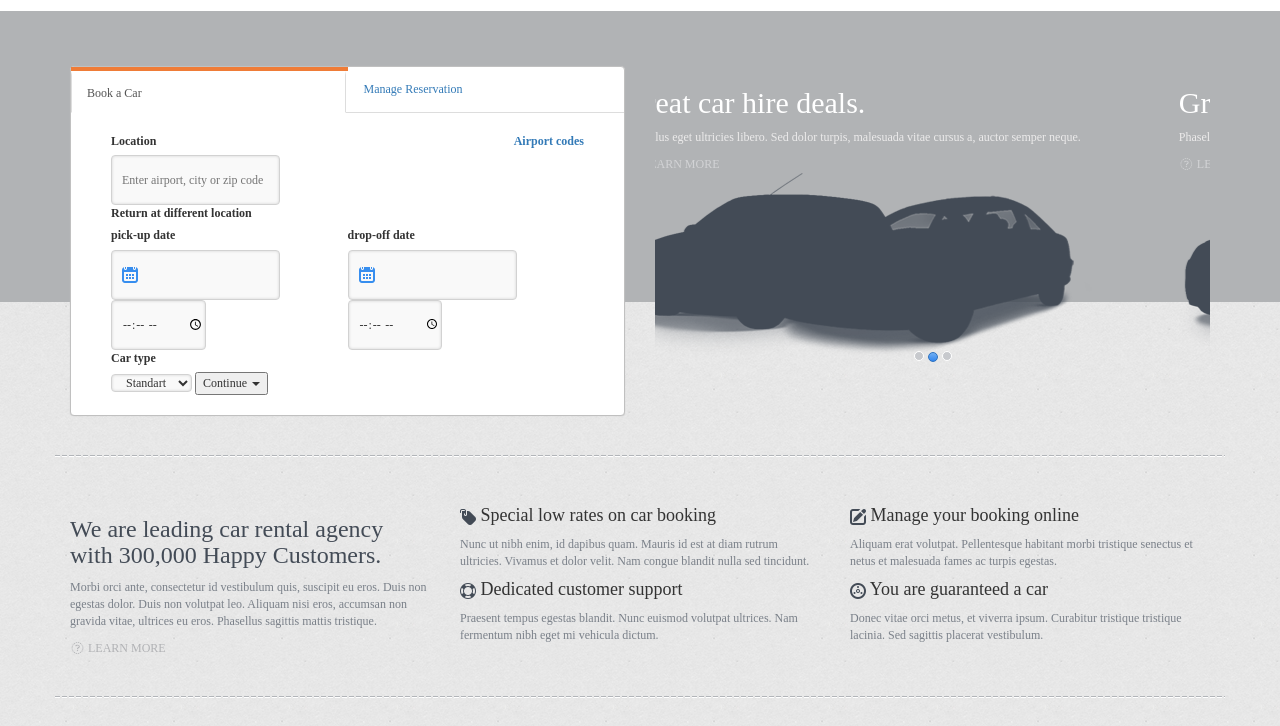
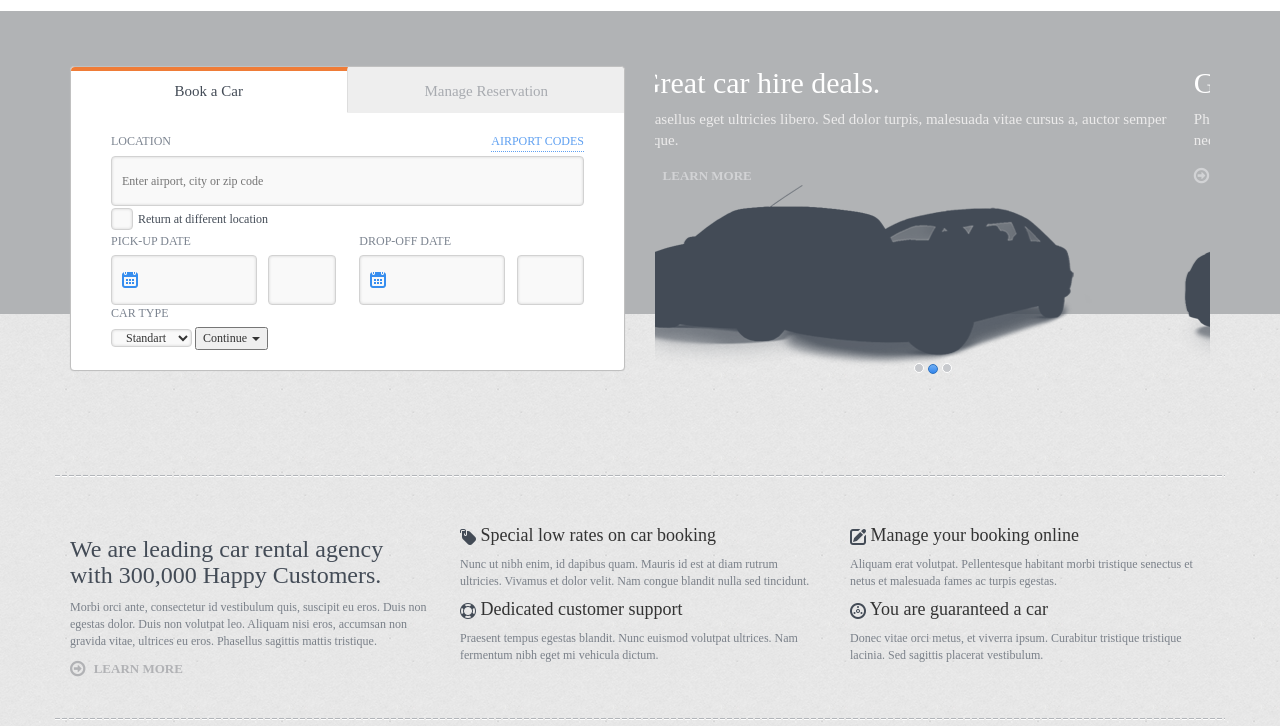
Before and after one commit to hirdbluebird/CHI-test, a website: page index.html in a window 1280 px wide. Shown: the part 74-800 px from the top of the page. Drawn offline with nearby package versions, Linux system fonts and the light colour scheme.

Commit message:
font-size, fucking dateform plugins, page small changes

```diff
--- a/assets/js/all.js
+++ b/assets/js/all.js
@@ -0,0 +1,30 @@
+//page scripts
+(function($){
+  $('').DateTimePicker();
+})(jQuery);
+
+
+//Facebook and Google+ share buttons connection
+window.twttr = (function(d, s, id) {
+  var js, fjs = d.getElementsByTagName(s)[0],
+    t = window.twttr || {};
+    if (d.getElementById(id)) return t;
+    js = d.createElement(s);
+    js.id = id;
+    js.src = "https://platform.twitter.com/widgets.js";
+    fjs.parentNode.insertBefore(js, fjs);
+
+    t._e = [];
+    t.ready = function(f) {
+      t._e.push(f);
+    };
+
+    return t;
+  }(document, "script", "twitter-wjs"));
+(function(d, s, id) {
+    var js, fjs = d.getElementsByTagName(s)[0];
+    if (d.getElementById(id)) return;
+    js = d.createElement(s); js.id = id;
+    js.src = "//connect.facebook.net/en_US/sdk.js#xfbml=1&version=v2.8";
+    fjs.parentNode.insertBefore(js, fjs);
+  }(document, 'script', 'facebook-jssdk'));
--- a/assets/sass/modules/base.sass
+++ b/assets/sass/modules/base.sass
@@ -20,32 +20,34 @@ main
 	background-color: #b1b3b5
 	background-image: url(../img/main-background.jpg)
 	background-position: 200px 200px
-label + input[type="checkbox"]
-	label
-		padding-left: 27px
-		position: relative
-		&:before,
-		&:after
-			position: absolute
-			display: inline-block
-		&:before
-			content: ''
-			height: 22px
-			width: 22px
-			border: 1px solid #d2d2d2
-			box-shadow: inset 0px 0px 3px 0px #d2d2d2
-			background-color: #f9f9f9
-			border-radius: 4px
-			left: 0px
-			top: -3px
-	input
-		display: none
-label + input[type="checkbox"]:checked
-	label:after
-		content: url(../img/check.png)
-		line-height: 19px
-		color: black
-		left: 4px
+input[type="checkbox"] + label
+	padding-left: 27px
+	position: relative
+	cursor: pointer
+	color: #434b56
+	&:before,
+	&:after
+		position: absolute
+		display: inline-block
+	&:before
+		content: ''
+		height: 22px
+		width: 22px
+		border: 1px solid #d2d2d2
+		box-shadow: inset 0px 0px 3px 0px #d2d2d2
+		background-color: #f9f9f9
+		border-radius: 4px
+		left: 0px
+		top: -3px
+input[type="checkbox"]
+	display: none
+input[type="checkbox"]:checked + label:after
+	content: url(../img/check.png)
+	line-height: 19px
+	color: black
+	left: 4px
+label
+	font-weight: normal
 .date-input
 	background-image: url(../img/date-icon.png)
 	background-repeat: no-repeat
--- a/assets/sass/modules/blocks.sass
+++ b/assets/sass/modules/blocks.sass
@@ -9,22 +9,54 @@
 	display: flex
 	li
 		width: 100%
-
-		&.active
-			border-top: 4px solid $color-orange
+		&:first-child a
+			border-top-left-radius: 4px
+			border-left: none
+		&:last-child a
+			border-top-right-radius: 4px
+			border-right: none
+		&.active a
+			border-top: 4px solid $color-orange!important
+			color: #434b56
+			background: white
 		a
+			border-top: 4px solid transparent!important
+			text-align: center
+			color: #a8abb0
+			font-size: 15px
+			background: #eeeeee
 			border-radius: 0px
-			border-top: 4px solid transparent
+			margin-right: 0px
+/******************* CAR FORM ***********/
 .car-form
 	label
+		text-transform: uppercase
 		display: block
+		color: #7c8490
 		a
 			float: right
+			color: #5fa0f1
+			border-bottom: 1px dotted #5fa0f1
+	input
+		width: 100%
+	.checkbox-label
+		text-transform: inherit
+		margin: 5px 0px
 	.location-wrapper
 		input[type="checkbox"]
 			display: none
 	.date-wrapper
 		display: flex
+		justify-content: space-between
+		& > div
+			display: flex
+			flex-wrap: wrap
+			width: 47.5%
+			input:first-of-type
+				width: 65%
+				margin-right: 5%
+			input:last-of-type
+				width: 30%
 /*************** Newsletter ***********/
 .newsletter-form
 	display: flex
@@ -46,17 +78,35 @@
 		border: 1px solid #373e47
 		background-color: #7a8087
 		color: #d4d9e4
+/****************** READ MORE LINK *******************/
 .read-more
 	color: #b1b2b5
 	text-transform: uppercase
+	font-weight: bold
+	font-size: 13px
+	margin-top: 5px
+	i.fa
+		font-size: 18px
+		margin-right: 5px
+		vertical-align: -2px
 /***************** SLIDER *********************/
 .carousel-inner
 	h2
 		color: white
+		margin-top: 0px
 	p
 		color: #ecebeb
+		font-size: 15px
+		margin-bottom: 15px
 	a
 		color: #d2d3d5
+	h2,
+	p,
+	a
+		margin-left: 15px
+	div
+		img
+			max-width: 100%
 .carousel-indicators
 	bottom: -20px
 	li
--- a/assets/sass/modules/sections.sass
+++ b/assets/sass/modules/sections.sass
@@ -1,5 +1,7 @@
 .book-form-section
 	padding-top: 55px
 	padding-bottom: 40px
+	& > .container
+		min-height: 410px
 .newsletter-section
 	padding: 40px 0px
--- a/index.html
+++ b/index.html
@@ -11,7 +11,7 @@
     <link href="node_modules/bootstrap/dist/css/bootstrap.min.css" rel="stylesheet">
     <link rel="stylesheet" type="text/css" href="assets/css/style.min.css">
     <link rel="stylesheet" type="text/css" href="node_modules/font-awesome/css/font-awesome.min.css">
-
+    <link rel="stylesheet" type="text/css" href="node_modules/datetimepicker/dist/DateTimePicker.min.css">
 
 
     <!-- HTML5 shim and Respond.js for IE8 support of HTML5 elements and media queries -->
@@ -20,34 +20,9 @@
       <script src="https://oss.maxcdn.com/html5shiv/3.7.3/html5shiv.min.js"></script>
       <script src="https://oss.maxcdn.com/respond/1.4.2/respond.min.js"></script>
     <![endif]-->
+    <script src="https://apis.google.com/js/platform.js" async defer></script>
   </head>
   <body>
-  <script>(function(d, s, id) {
-    var js, fjs = d.getElementsByTagName(s)[0];
-    if (d.getElementById(id)) return;
-    js = d.createElement(s); js.id = id;
-    js.src = "//connect.facebook.net/en_US/sdk.js#xfbml=1&version=v2.8";
-    fjs.parentNode.insertBefore(js, fjs);
-  }(document, 'script', 'facebook-jssdk'));</script>
-  <script>window.twttr = (function(d, s, id) {
-  var js, fjs = d.getElementsByTagName(s)[0],
-    t = window.twttr || {};
-    if (d.getElementById(id)) return t;
-    js = d.createElement(s);
-    js.id = id;
-    js.src = "https://platform.twitter.com/widgets.js";
-    fjs.parentNode.insertBefore(js, fjs);
-
-    t._e = [];
-    t.ready = function(f) {
-      t._e.push(f);
-    };
-
-    return t;
-  }(document, "script", "twitter-wjs"));</script>
-  <!-- Place this tag in your head or just before your close body tag. -->
-  <script src="https://apis.google.com/js/platform.js" async defer></script>
-
 
     <header>
       <nav class="navbar navbar-default">
@@ -144,20 +119,20 @@
                       <div class="location-wrapper">
                         <label>Location <a href="">Airport codes</a></label>
                         <input type="text" name="" placeholder="Enter airport, city or zip code">
+                        <input type="checkbox" name="location_checkbox" id="location_checkbox">
                         <label for="location_checkbox" class="checkbox-label">Return at different location</label>
-                        <input type="checkbox" name="location_checkbox" id="location_checkbox">
                       </div>
 
                       <div class="date-wrapper">
                         <div>
                           <label>pick-up date</label>
-                          <input type="text" name="date" id="pickupDate" class="date-input">
-                          <input type="time" name="">
+                          <input type="text" name="date" id="pickupDate" class="date-input" data-field="date" readonly>
+                          <input type="text" name="" class="time-input" data-field="time" readonly>
                         </div>
                         <div>
                           <label>drop-off date</label>
-                          <input type="text" name="" id="dropoffDate" class="date-input">
-                          <input type="time" name="">
+                          <input type="text" name="" id="dropoffDate" class="date-input" data-field="date" readonly>
+                          <input type="text" name="" class="time-input" data-field="time" readonly>
                         </div>
                       </div>
 
@@ -376,6 +351,7 @@
 
     <script src="node_modules/jquery/dist/jquery.min.js"></script>
     <script src="node_modules/bootstrap/dist/js/bootstrap.min.js"></script>
+    <script src="node_modules/datetimepicker/dist/DateTimePicker.min.js"></script>
     <script src="assets/js/all.js"></script>
   </body>
 </html>
--- a/package.json
+++ b/package.json
@@ -26,8 +26,9 @@
   },
   "dependencies": {
     "bootstrap": "^3.3.7",
+    "datetimepicker": "^0.1.37",
     "font-awesome": "^4.7.0",
-    "jquery": "^3.1.1",
+    "jquery": "^2.2.4",
     "jquery-ui": "^1.12.1",
     "owl-carousel-2": "0.0.3"
   }
```
Also changed, not shown: assets/css/style.min.css.
